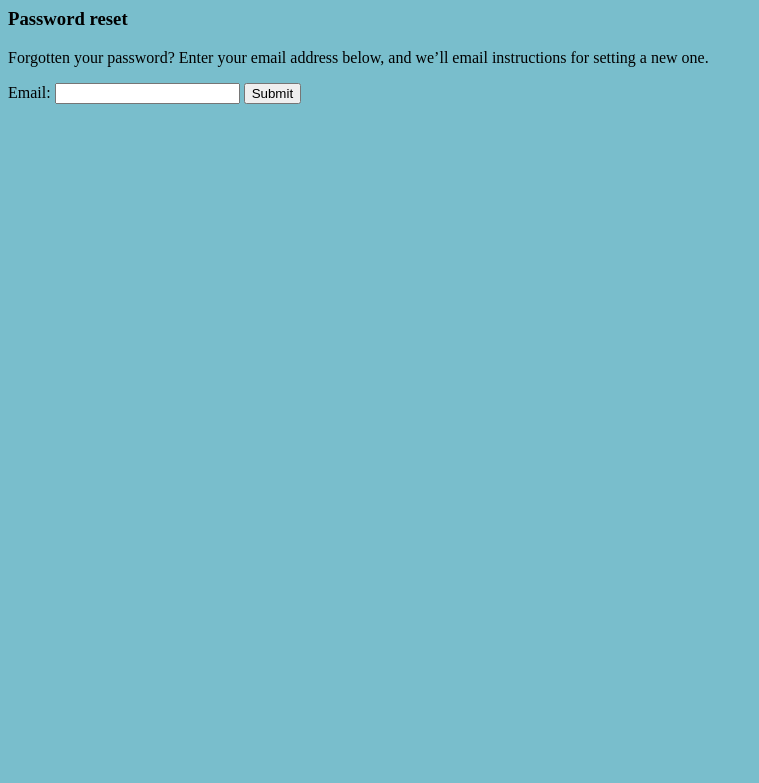
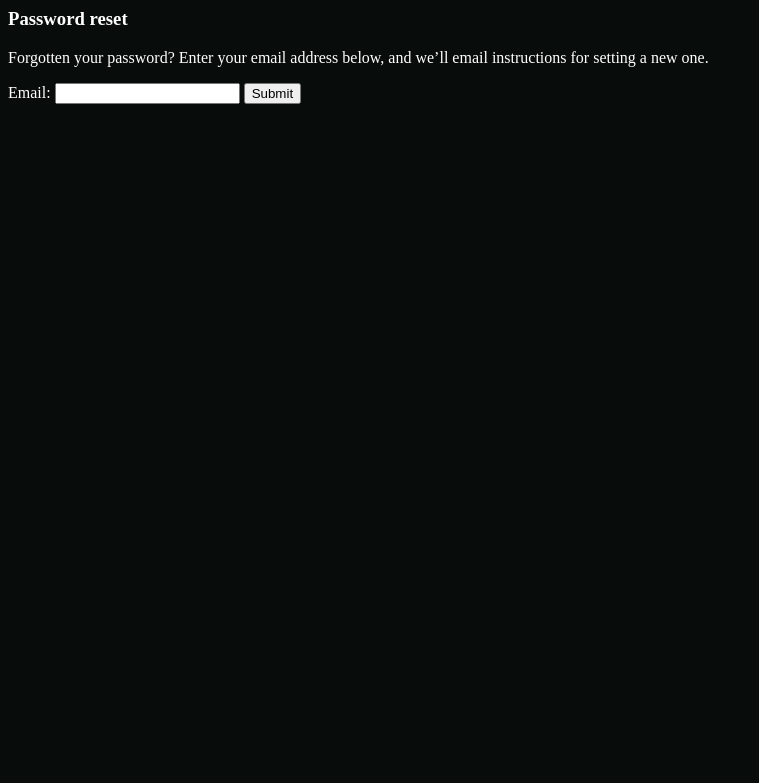
Before and after one commit to Shahzaib2028/django-user-authentication, a Django app: page /reset_password/ in a window 1280 px wide. Shown: the top 783 px of the page, without its empty margins (0-759 px from the left). Run offline with Django 4.2, Linux system fonts and the light colour scheme.

Commit message:
html changes

```diff
--- a/authApp/templates/authApp/login.html
+++ b/authApp/templates/authApp/login.html
@@ -14,13 +14,13 @@
 			margin: 0;
 			padding: 0;
 			height: 100%;
-			background: #7abecc !important;
+			background: #080d0b !important;
 		}
 		.user_card {
 			width: 350px;
 			margin-top: auto;
 			margin-bottom: auto;
-			background: #74cfbf;
+			background: #545152;
 			position: relative;
 			display: flex;
 			justify-content: center;
--- a/authApp/templates/authApp/password_reset.html
+++ b/authApp/templates/authApp/password_reset.html
@@ -1,10 +1,10 @@
-<body style = 'background-color : #79becc'>
+<body style = 'background-color : #080d0b'>
 
-	<h3>Password reset</h3>
+	<h3 style = "color: white">Password reset</h3>
 
-	<p>Forgotten your password? Enter your email address below, and we’ll email instructions for setting a new one.</p>
+	<p style = "color: white">Forgotten your password? Enter your email address below, and we’ll email instructions for setting a new one.</p>
 
-	<form method="post">
+	<form method="post" style = "color: white">
 
 		{% csrf_token %}
 		{{form}}
--- a/authApp/templates/authApp/register.html
+++ b/authApp/templates/authApp/register.html
@@ -13,13 +13,13 @@
 			margin: 0;
 			padding: 0;
 			height: 100%;
-			background: #7abecc !important;
+			background: #080d0b !important;
 		}
 		.user_card {
 			width: 350px;
 			margin-top: auto;
 			margin-bottom: auto;
-			background: #74cfbf;
+			background: #545152;
 			position: relative;
 			display: flex;
 			justify-content: center;
```
Also changed, not shown: authApp/templates/authApp/password_reset_done.html (+4 -4 lines), authApp/templates/authApp/password_reset_form.html (+4 -4 lines), authApp/templates/authApp/password_reset_send.html (+4 -4 lines).
